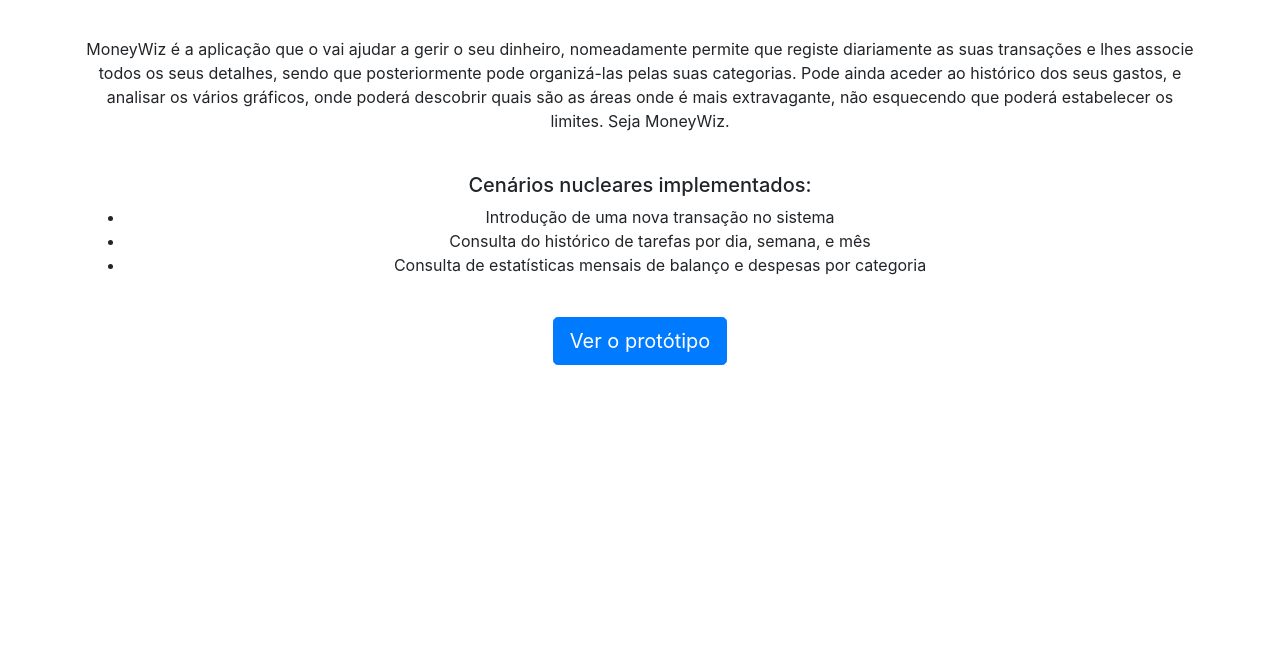
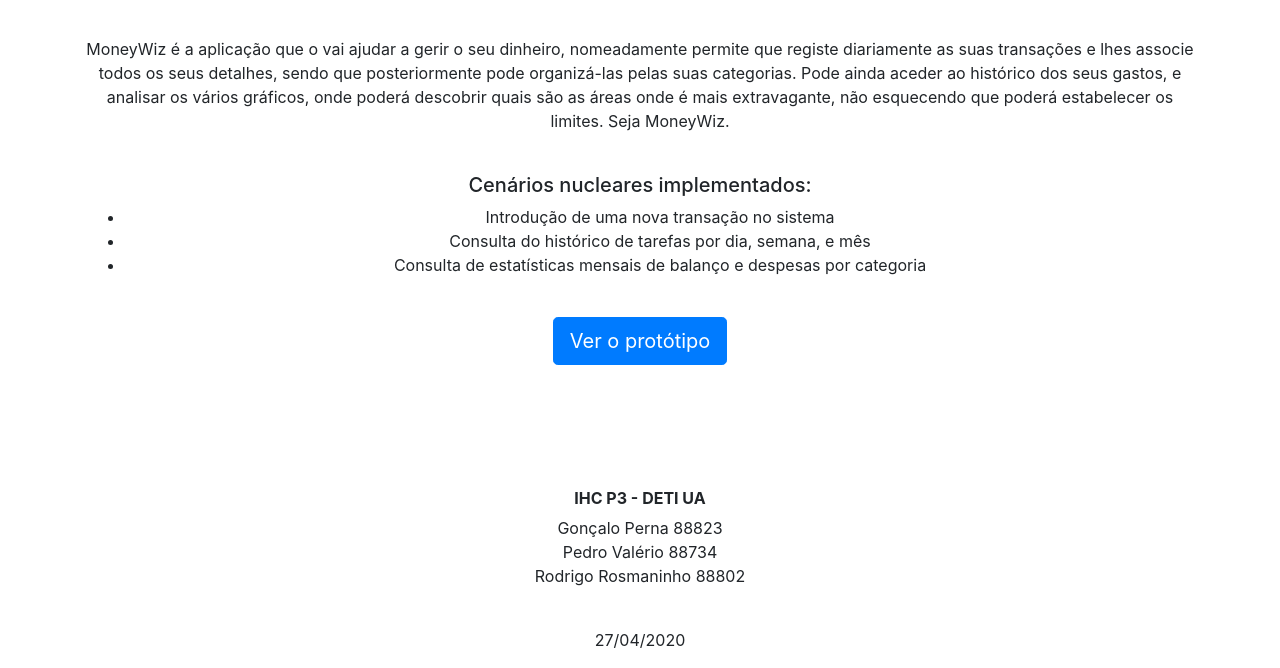
Before and after one commit to moneywiz/moneywiz.github.io, a website: page index.html in a window 1280 px wide. Shown: the part 278-946 px from the top of the page. Before the commit the page ends 800 px from the top, so only its background shows below. Drawn offline with Linux system fonts and the light colour scheme.

Commit message:
Add credits

```diff
--- a/index.html
+++ b/index.html
@@ -8,10 +8,13 @@
   <meta name="description" content="">
   <meta name="author" content="">
 
-  <title>Bare - Start Bootstrap Template</title>
+  <title>MoneyWiz Prototype</title>
 
   <!-- Bootstrap core CSS -->
   <link href="vendor/bootstrap/css/bootstrap.min.css" rel="stylesheet">
+
+  <link rel="shortcut icon" href="logo.png" sizes="16x16"/>
+
 
 </head>
 
@@ -40,6 +43,16 @@
         </ul>
         <br>
         <a class="btn btn-primary btn-lg" href="https://share.proto.io/DCO9WX/" role="button">Ver o protótipo</a>
+
+        <br><br>
+        <h6 style="margin-top: 100px;"><b>IHC P3 - DETI UA</b></h6>
+        <ul class="list-unstyled">
+          <li>Gonçalo Perna  88823</li>
+          <li>Pedro Valério  88734</li>
+          <li>Rodrigo Rosmaninho  88802</li>
+        </ul>
+        <br>
+        <p>27/04/2020</p>
       </div>
     </div>
   </div>
```
